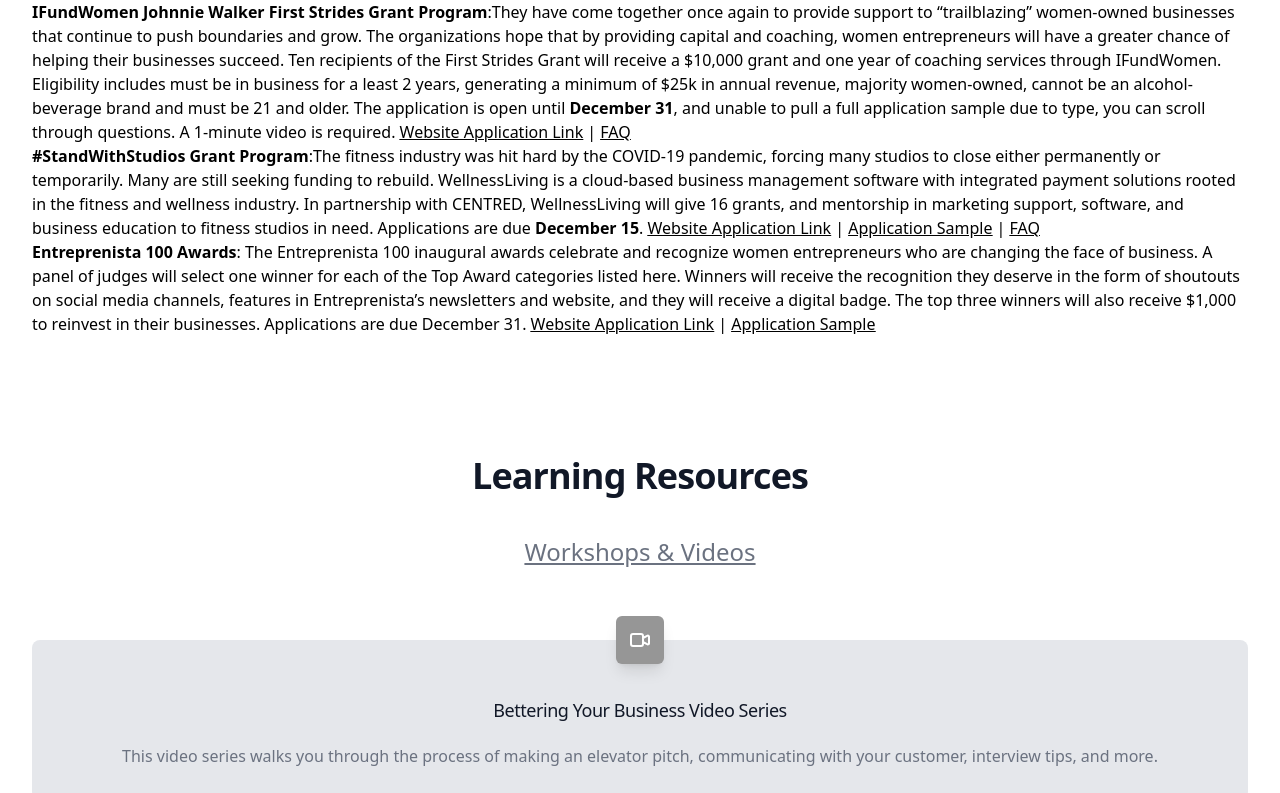
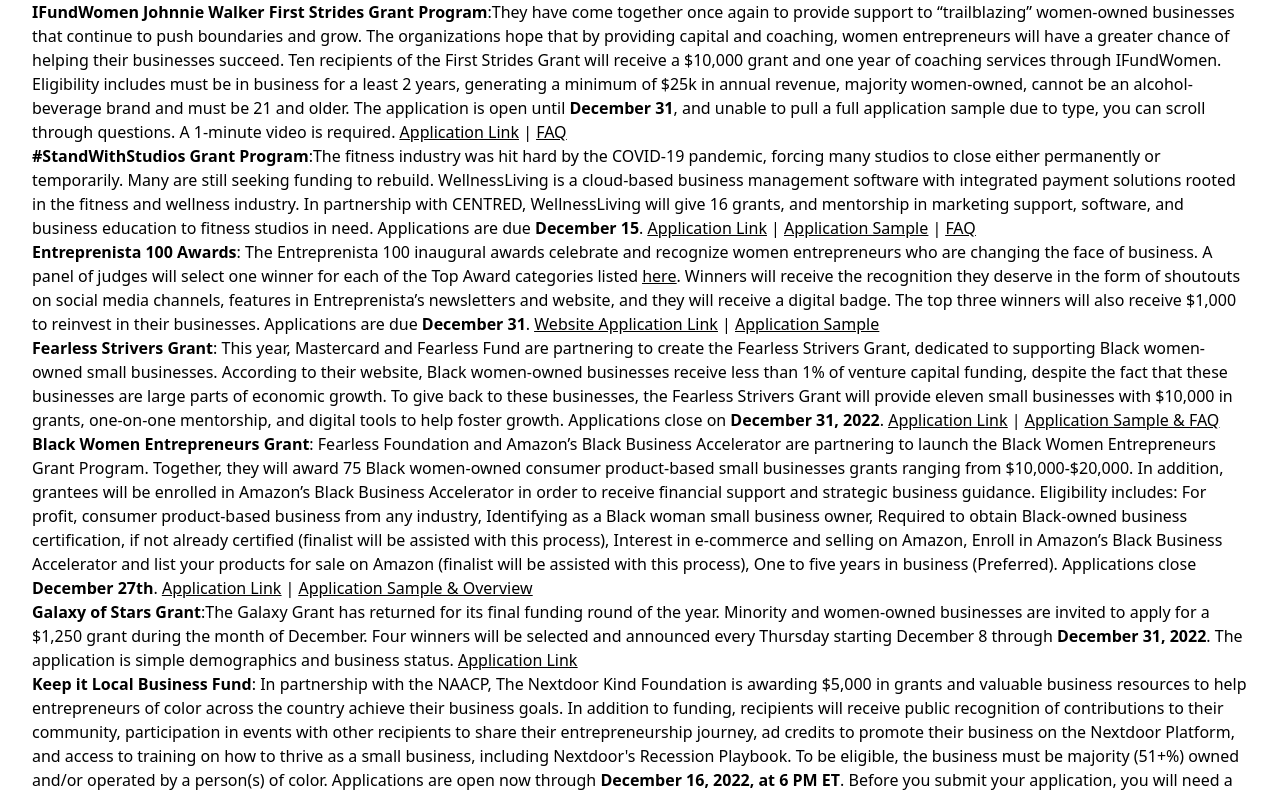
Before and after one commit to ericagirges/cnpp-website, a Next.js app in the folder app/: page /components/ResourcesContent in a window 1280 px wide. Shown: the part 1360-2153 px from the top of the page. Built offline with nearby package versions, Linux system fonts and the light colour scheme.

Commit message:
Update ResourcesContent.js

```diff
--- a/app/pages/components/ResourcesContent.js
+++ b/app/pages/components/ResourcesContent.js
@@ -46,15 +46,32 @@
       Available Grants & Relief
     </h2>
 <p><b>National Small Business Person of the Year</b>: Do you know the next National Small Business Person of the Year? The deadline for the National Small Business Week Awards nominations is <b>December 8, 2022, by 3:00 p.m. ET</b>.  Other award categories include Exporter of the Year, federal procurement awards, and more. Submit your nomination today. Learn more <u><a href="https://www.sba.gov/national-small-business-week/awards?utm_medium=email&utm_source=govdelivery">here</a></u>. </p>
-<p> </p>
+
+
  <p><b>Dove InstaGrants</b>: After the success of last years grant program, DOVE has decided to launch the DOVE InstaGrants Program once again. The program was designed to support women-identifying entrepreneurs having easier access to capital. Three grant winners will each receive $10,000. To apply, women should share a 30-second business pitch over Instagram with the hashtags #DOVEInstaGrantsEntry and tag @DoveChocolate. Applicants can alternatively submit a video on the grant page website until <b>December 19</b>. <u><a href="https://dovechocolateinstagrants.com/">Website Application Link</a></u> | <u><a href="https://rescue.box.com/s/b3dyna6zftmpf9tgpapc3wa3t8p6w278">One-Pager Tips for Video Pitch</a></u></p>
-<p> </p>
-  <p><b>IFundWomen Johnnie Walker First Strides Grant Program</b>:They have come together once again to provide support to “trailblazing” women-owned businesses that continue to push boundaries and grow. The organizations hope that by providing capital and coaching, women entrepreneurs will have a greater chance of helping their businesses succeed. Ten recipients of the First Strides Grant will receive a $10,000 grant and one year of coaching services through IFundWomen. Eligibility includes must be in business for a least 2 years, generating a minimum of $25k in annual revenue, majority women-owned, cannot be an alcohol-beverage brand and must be 21 and older. The application is open until <b>December 31</b>, and unable to pull a full application sample due to type, you can scroll through questions. A 1-minute video is required. <u><a href="https://ifundwomen.typeform.com/to/lVTLzwKo?typeform-source=ifundwomen.com">Website Application Link</a></u> | <u><a href="https://rescue.box.com/s/lgwzc5dmeixh5yt9o23pno7ks9fjdmyn">FAQ</a></u></p>
-  <p>  </p>
-<p><b>#StandWithStudios Grant Program</b>:The fitness industry was hit hard by the COVID-19 pandemic, forcing many studios to close either permanently or temporarily. Many are still seeking funding to rebuild. WellnessLiving is a cloud-based business management software with integrated payment solutions rooted in the fitness and wellness industry. In partnership with CENTRED, WellnessLiving will give 16 grants, and mentorship in marketing support, software, and business education to fitness studios in need. Applications are due <b>December 15</b>. <u><a href="https://standwithstudios.com/application/">Website Application Link</a></u> | <u><a href="https://rescue.box.com/s/92av5m4n2mk09c9rlec45b209emhoh8v">Application Sample</a></u> |  <u><a href="https://rescue.box.com/s/92av5m4n2mk09c9rlec45b209emhoh8v">FAQ</a></u></p>
-<p>  </p>
-<p><b>Entreprenista 100 Awards</b>: The Entreprenista 100 inaugural awards celebrate and recognize women entrepreneurs who are changing the face of business. A panel of judges will select one winner for each of the Top Award categories listed here. Winners will receive the recognition they deserve in the form of shoutouts on social media channels, features in Entreprenista’s newsletters and website, and they will receive a digital badge. The top three winners will also receive $1,000 to reinvest in their businesses. Applications are due December 31. <u><a href="https://theleague.entreprenista.com/100-apply">Website Application Link</a></u> | <u><a href="https://rescue.box.com/s/n2g3a6mvngleiht5heehm3tiw15deyzm">Application Sample</a></u></p>
-<p>  </p>
+
+
+  <p><b>IFundWomen Johnnie Walker First Strides Grant Program</b>:They have come together once again to provide support to “trailblazing” women-owned businesses that continue to push boundaries and grow. The organizations hope that by providing capital and coaching, women entrepreneurs will have a greater chance of helping their businesses succeed. Ten recipients of the First Strides Grant will receive a $10,000 grant and one year of coaching services through IFundWomen. Eligibility includes must be in business for a least 2 years, generating a minimum of $25k in annual revenue, majority women-owned, cannot be an alcohol-beverage brand and must be 21 and older. The application is open until <b>December 31</b>, and unable to pull a full application sample due to type, you can scroll through questions. A 1-minute video is required. <u><a href="https://ifundwomen.typeform.com/to/lVTLzwKo?typeform-source=ifundwomen.com">Application Link</a></u> | <u><a href="https://rescue.box.com/s/lgwzc5dmeixh5yt9o23pno7ks9fjdmyn">FAQ</a></u></p>
+
+
+<p><b>#StandWithStudios Grant Program</b>:The fitness industry was hit hard by the COVID-19 pandemic, forcing many studios to close either permanently or temporarily. Many are still seeking funding to rebuild. WellnessLiving is a cloud-based business management software with integrated payment solutions rooted in the fitness and wellness industry. In partnership with CENTRED, WellnessLiving will give 16 grants, and mentorship in marketing support, software, and business education to fitness studios in need. Applications are due <b>December 15</b>. <u><a href="https://standwithstudios.com/application/"> Application Link</a></u> | <u><a href="https://rescue.box.com/s/92av5m4n2mk09c9rlec45b209emhoh8v">Application Sample</a></u> |  <u><a href="https://rescue.box.com/s/92av5m4n2mk09c9rlec45b209emhoh8v">FAQ</a></u></p>
+
+
+<p><b>Entreprenista 100 Awards</b>: The Entreprenista 100 inaugural awards celebrate and recognize women entrepreneurs who are changing the face of business. A panel of judges will select one winner for each of the Top Award categories listed <u><a href="https://theleague.entreprenista.com/100">here</a></u>. Winners will receive the recognition they deserve in the form of shoutouts on social media channels, features in Entreprenista’s newsletters and website, and they will receive a digital badge. The top three winners will also receive $1,000 to reinvest in their businesses. Applications are due <b>December 31</b>. <u><a href="https://theleague.entreprenista.com/100-apply">Website Application Link</a></u> | <u><a href="https://rescue.box.com/s/n2g3a6mvngleiht5heehm3tiw15deyzm">Application Sample</a></u></p>
+
+
+<p><b>Fearless Strivers Grant</b>: This year, Mastercard and Fearless Fund are partnering to create the Fearless Strivers Grant, dedicated to supporting Black women-owned small businesses. According to their website, Black women-owned businesses receive less than 1% of venture capital funding, despite the fact that these businesses are large parts of economic growth. To give back to these businesses, the Fearless Strivers Grant will provide eleven small businesses with $10,000 in grants, one-on-one mentorship, and digital tools to help foster growth. Applications close on <b>December 31, 2022</b>. <u><a href="https://www.fearless.fund/strivers"> Application Link</a></u> | <u><a href="https://rescue.box.com/s/z52om86hqfftutderenp560wqyax0hjw">Application Sample & FAQ</a></u></p>
+
+
+<p><b>Black Women Entrepreneurs Grant</b>: Fearless Foundation and Amazon’s Black Business Accelerator are partnering to launch the Black Women Entrepreneurs Grant Program. Together, they will award 75 Black women-owned consumer product-based small businesses grants ranging from $10,000-$20,000.  In addition, grantees will be enrolled in Amazon’s Black Business Accelerator in order to receive financial support and strategic business guidance. Eligibility includes: For profit, consumer product-based business from any industry, Identifying as a Black woman small business owner, Required to obtain Black-owned business certification, if not already certified (finalist will be assisted with this process), Interest in e-commerce and selling on Amazon, Enroll in Amazon’s Black Business Accelerator and list your products for sale on Amazon (finalist will be assisted with this process), One to five years in business (Preferred). Applications close <b>December 27th</b>. <u><a href="https://fearlessfund.smapply.io/prog/black_women_entrepreneurs_grant_program/"> Application Link</a></u> | <u><a href="https://rescue.box.com/s/id9bdonkggvd7w86wfeqszt6gvjb6f48">Application Sample & Overview</a></u></p>
+
+
+
+<p><b>Galaxy of Stars Grant</b>:The Galaxy Grant has returned for its final funding round of the year. Minority and women-owned businesses are invited to apply for a $1,250 grant during the month of December. Four winners will be selected and announced every Thursday starting December 8 through <b>December 31, 2022</b>. The application is simple demographics and business status. <u><a href="https://galaxyofstars.org/galaxy-grants/?gclid=EAIaIQobChMIhJ-a1fPP6gIVMwPnCh29ZwRWEAAYAiAAEgIdY_D_BwE"> Application Link</a></u></p>
+
+
+<p><b>Keep it Local Business Fund</b>: In partnership with the NAACP, The Nextdoor Kind Foundation is awarding $5,000 in grants and valuable business resources to help entrepreneurs of color across the country achieve their business goals. In addition to funding, recipients will receive public recognition of contributions to their community, participation in events with other recipients to share their entrepreneurship journey, ad credits to promote their business on the Nextdoor Platform, and access to training on how to thrive as a small business, including Nextdoor's Recession Playbook. To be eligible, the business must be majority (51+%) owned and/or operated by a person(s) of color. Applications are open now through <b>December 16, 2022, at 6 PM ET</b>. Before you submit your application, you will need a video link (one to two minutes long) prepared, where you describe your business, your personal entrepreneurship journey, and how this grant will transform your business. <u><a href="https://app.helloalice.com/grants/the-keep-it-local-business-fund-sponsored-by-the-nextdoor-foundation"> Application Link</a></u> |  <u><a href="https://helloalice.notion.site/The-Keep-It-Local-Business-Fund-Sponsored-by-the-Nextdoor-Kind-Foundation-FAQs-5d0481f8224b44229067c09ecadeebd4">FAQ</a></u> | <u><a href="https://rescue.box.com/s/hw4of46obsoi8vq2bwgorxfe3sedba45">Application Sample</a></u></p>
+
 </div>
 )
 const gridComponent = (arr) => (
```
